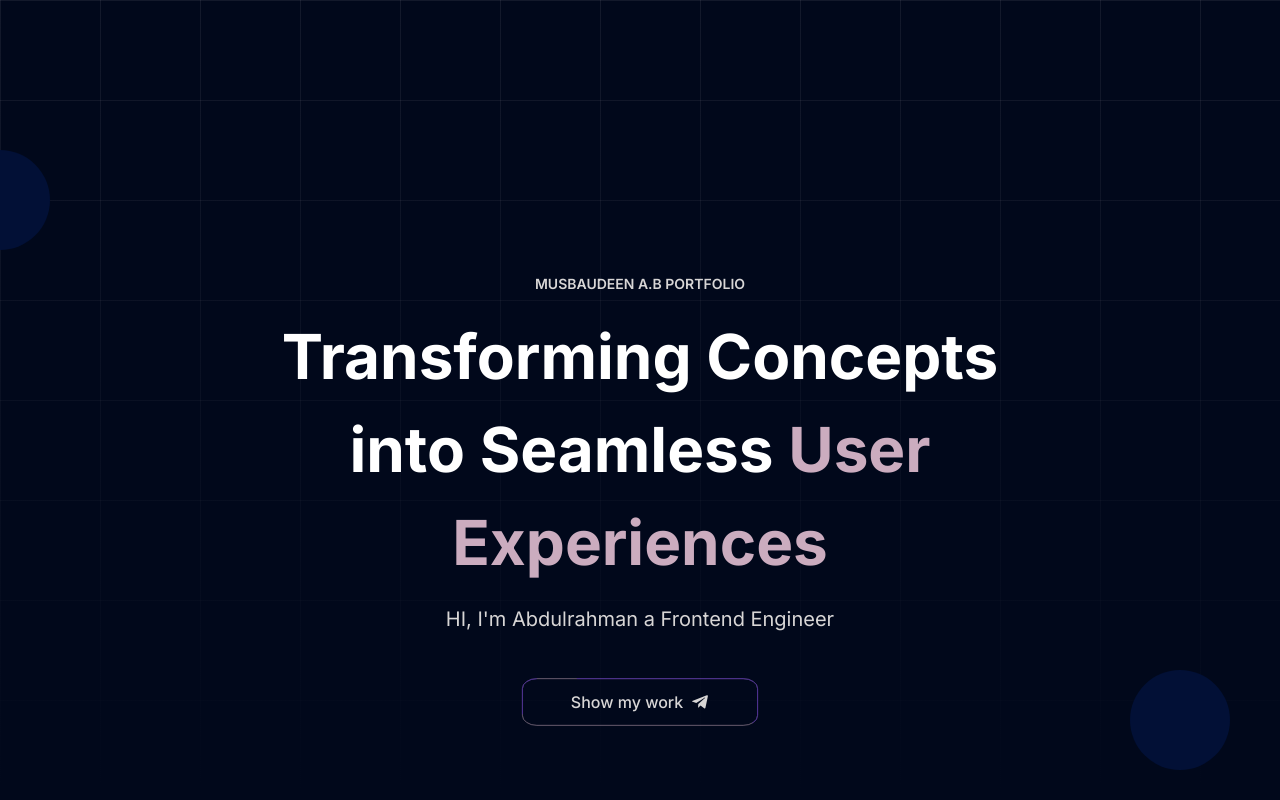
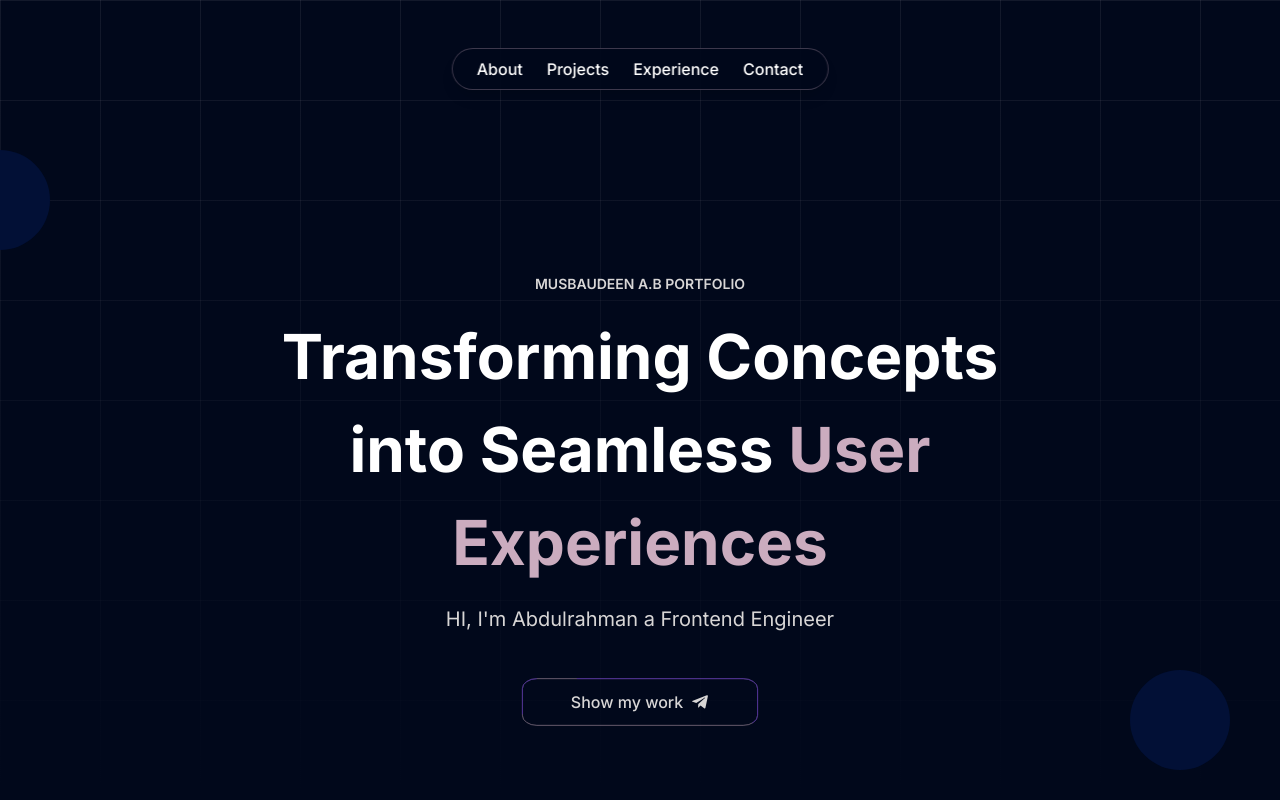
Before and after one commit to MDevHub/Portfolio, a React (Vite) app: page / in a window 1280 px wide. Shown: the top 800 px of the page. Built offline with nearby package versions, Linux system fonts and the light colour scheme.

Commit message:
Updated the link  to every anchor and Link tag

```diff
--- a/package.json
+++ b/package.json
@@ -16,6 +16,7 @@
     "react-dom": "^19.1.0",
     "react-icons": "^5.5.0",
     "react-router-dom": "^7.6.2",
+    "react-scroll": "^1.9.3",
     "tailwindcss": "^4.1.10"
   },
   "devDependencies": {
--- /dev/null
+++ b/src/Components/HomePage/NavBar.jsx
@@ -0,0 +1,29 @@
+   import React from 'react'
+   import { Link } from 'react-scroll'
+
+   const Navbar = () => {
+   const navItems = ['About', 'Projects', 'Experience', 'Contact']
+
+   return (
+      <div className="w-fit mx-auto mt-6 px-3 sm:px-6 py-2 rounded-full border border-[#CBACBF]/30 bg-[#01081b]/80 backdrop-blur-lg shadow-lg z-50 fixed top-6 left-1/2 transform -translate-x-1/2">
+         <ul className="flex gap-6 text-white text-[12px] sm:text-base font-medium">
+            {navItems.map((item, index) => (
+               <li key={index}>
+                  <Link
+                     to={item.toLowerCase()}
+                     spy={true}
+                     smooth={true}
+                     duration={600}
+                     offset={-10}
+                     className="cursor-pointer hover:text-[#CBACBF] transition-colors duration-300"
+                  >
+                     {item}
+                  </Link>
+               </li>
+            ))}
+         </ul>
+      </div>
+   )
+   }
+
+   export default Navbar
--- a/src/Components/HomePage/Section1.jsx
+++ b/src/Components/HomePage/Section1.jsx
@@ -1,6 +1,7 @@
 import React from 'react'
 import { FaTelegramPlane } from 'react-icons/fa'
 import { motion } from 'framer-motion'
+import { Link } from 'react-scroll'
 
       const fadeUp = {
       hidden: { opacity: 0, y: 30 },
@@ -167,12 +168,14 @@ import { motion } from 'framer-motion'
                   </svg>
 
                   {/* Actual button content */}
+                  <Link to="projects" smooth={true} duration={600} offset={-10}>
                      <button
                         className="rounded-4xl cursor-pointer outline-0 border-0 relative z-10 w-[180px] sm:w-[240px] h-[50px] flex items-center justify-center gap-2 text-sm sm:text-base text-[#d8d6d6] font-medium"
                      >
                         Show my work
                         <FaTelegramPlane className="text-lg" />
                      </button>
+                  </Link>
                </motion.div>
             </div>
 
--- a/src/Components/HomePage/Section2.jsx
+++ b/src/Components/HomePage/Section2.jsx
@@ -6,7 +6,7 @@ import { motion } from 'framer-motion'
 
 	const Section2 = () => {
 		return (
-			<div className="bg-[#01081b] border-0 outline-0 text-white min-h-screen px-3 md:px-6 pt-20 md:pt-50">
+			<div id='about' className="bg-[#01081b] border-0 outline-0 text-white min-h-screen px-3 md:px-6 pt-20 md:pt-50">
 				<div className="grid lg:grid-cols-5 grid-cols-1 gap-6 max-w-full mx-auto lg:h-[420px] h-auto">
 					{/* First (Main Left) */}
 					<div
--- a/src/Components/HomePage/Section3.jsx
+++ b/src/Components/HomePage/Section3.jsx
@@ -93,6 +93,7 @@ const Section3 = () => {
 							</svg>
 
 							{/* Actual button content */}
+							<a href="https://docs.google.com/document/d/1ypZe_zwHp1FlfWae083jjPzwM4N6WZJfWbeaN0BGTmQ/edit?usp=sharing" target="_blank" rel="noopener noreferrer">
 								<button
 									className="
 										px-2 cursor-pointer outline-0 border-0 relative z-10 sm:w-[240px] h-[50px] flex items-center justify-center gap-2 text-sm sm:text-base text-[#d8d6d6] rounded-4xl font-medium
@@ -102,6 +103,7 @@ const Section3 = () => {
 									<IoCopyOutline className="text-lg" />
 									Download My resume
 								</button>
+							</a>
 						</motion.div>
 						{/* Glow Animations */}
 						<style>{`
--- a/src/Components/HomePage/Section4.jsx
+++ b/src/Components/HomePage/Section4.jsx
@@ -13,7 +13,7 @@ const projects = [
    { img: vodi, title: 'Vodi Movie', desc: 'A comprehensive movie database to explore films by different genres.', link: 'https://vodimovieweb.vercel.app' },
    { img: bloom, title: 'Bloom Clinic', desc: 'A clean and modern website for a medical clinic.', link: 'https://bloom-clinic-navy.vercel.app' },
    { img: wengdo, title: 'Wengdo Food Hub', desc: 'Delicious meals with a seamless digital dining experience.', link: 'https://wengdomeals.vercel.app' },
-   { img: next, title: 'Next Move', desc: 'Smooth animations and transitions with seamless navigation.', link: 'https://nextmoveonly.vercel.app' },
+   { img: next, title: 'Portfolio V1', desc: 'Smooth animations and transitions with seamless navigation.', link: 'https://abdulrahmanportfolio-tau.vercel.app' },
 ]
 
 const Section4 = () => {
@@ -50,7 +50,7 @@ const Section4 = () => {
 }, [visibleIdx]) // 👈 Add this so it reacts to changes
 
    return (
-      <div className="bg-[#01081b] px-3 md:px-6">
+      <div id='projects' className="bg-[#01081b] px-3 md:px-6">
          <div className="py-20 md:py-30">
             <h1 className="text-white text-sm sm:text-xl text-left font-semibold">
                A small selection of my recent <span className="text-[#CBACBF]">projects</span>
--- a/src/Components/Section6.jsx
+++ b/src/Components/Section6.jsx
@@ -28,9 +28,9 @@ import { motion } from 'framer-motion'
 
 const Section6 = () => {
    return (
-      <div className="bg-[#01081b] text-white px-3 md:px-6 py-16 pb-5 grid grid-cols-1 lg:grid-cols-3 gap-6 items-stretch">
+      <div id='contact' className="bg-[#01081b] text-white px-3 md:px-6 py-16 pb-5 grid grid-cols-1 lg:grid-cols-3 gap-6 items-stretch">
          {/* Left Side */}
-         <div className="border-b border-l border-l-[#CBACBF]/30 border-b-[#CBACBF]/30 rounded-4xl md:col-span-2 p-6 md:p-10 flex flex-col justify-between gap-8">
+         <div className="relative border-b border-l border-l-[#CBACBF]/30 border-b-[#CBACBF]/30 rounded-4xl md:col-span-2 p-6 md:p-10 flex flex-col justify-between gap-8">
             <div className="space-y-8">
                <p className="text-xs sm:text-sm font-light opacity-70">
                   I develop human-centered products with unique modern experiences.
@@ -57,7 +57,27 @@ const Section6 = () => {
                   </div>
                ))}
             </div>
+            {/* Glowing circle tracer */}
+            <div className="absolute inset-0 pointer-events-none">
+            <span className="z-0  animate-glow-circle absolute w-16 h-16 rounded-full blur-3xl " />
             </div>
+         </div>
+
+         <style>{`
+            @keyframes glow-circle {
+               0%   { top: 0; left: 0; transform: none; }
+               25%  { top: 0; left: 100%; transform: translateX(-100%); }
+               50%  { top: 100%; left: 100%; transform: translate(-100%, -100%); }
+               75%  { top: 100%; left: 0; transform: translateY(-100%); }
+               100% { top: 0; left: 0; transform: none; }
+            }
+
+            .animate-glow-circle {
+               animation: glow-circle 20s linear infinite;
+               background: #5130c9;
+               // box-shadow: 0 0 20px #CBACBF;
+            }
+         `}</style>
 
          {/* Right Side */}
          <div className="bg-gradient-to-b from-[#082061] to-[#5130c9] md:col-span-1 border-b border-b-[#CBACBF]/30 border-l-[#CBACBF]/30 rounded-4xl p-6 md:p-10 relative overflow-hidden">
@@ -82,11 +102,11 @@ const Section6 = () => {
                </div>
 
                {/* Right: Jumping Image */}
-               <div className="col-span-2 flex justify-center">
+               <div className="col-span-2 flex ">
                   <motion.img
                      src={ContactImg}
                      alt="Contact Animation"
-                     className="sm-w-44 md:w-60 object-contain object-bottom"
+                     className="sm-w-44 md:w-50 lg:w-60 object-contain object-bottom"
                      animate={{ y: [0, -10, 0] }}
                      transition={{ duration: 2, repeat: Infinity, ease: "easeInOut" }}
                   />
--- a/src/Home.jsx
+++ b/src/Home.jsx
@@ -5,11 +5,13 @@ import Section3 from './Components/HomePage/Section3'
 import Section4 from './Components/HomePage/Section4'
 import Section5 from './Components/HomePage/Section5'
 import Section6 from './Components/Section6'
+import Navbar from './Components/HomePage/NavBar'
 
 
 const Home = () => {
 	return (
 		<div>
+			<Navbar />
 			<Section1 />
 			<Section2 />
 			<Section3 />
```
Also changed, not shown: src/assets/Images/nextImg.png, 1 other file (tests, documents, lock files or other folders). Lines whose indentation alone changed are shown as unchanged.
